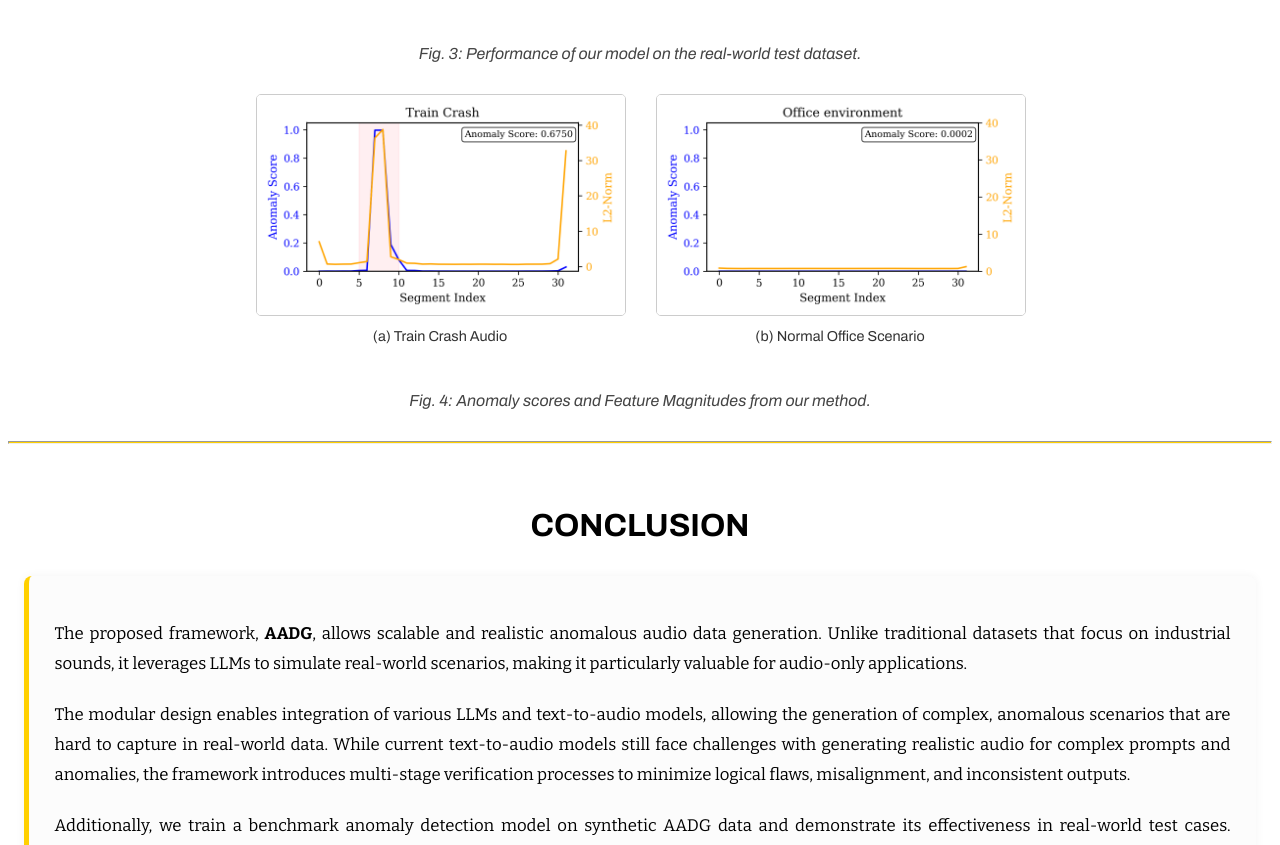
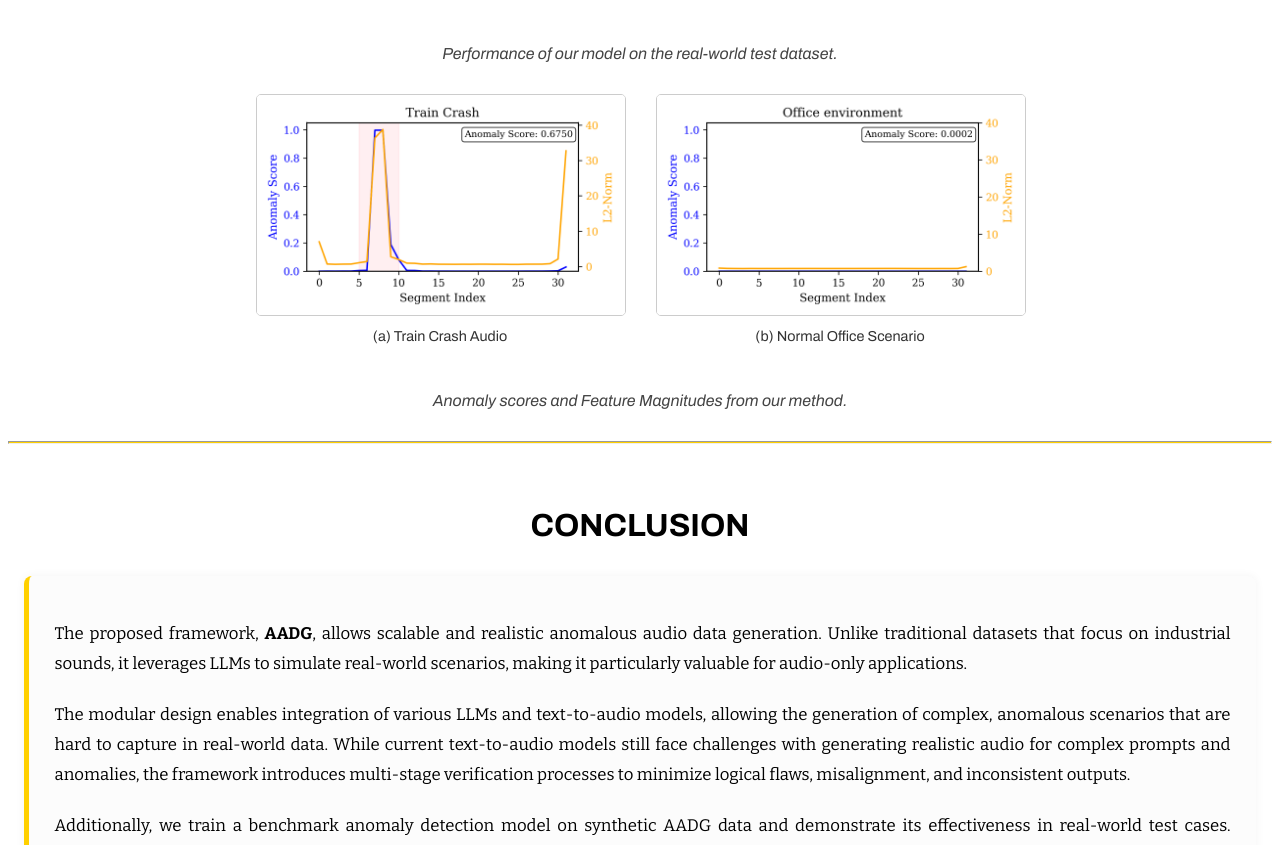
Before and after one commit to surabhi-raghavan/AADG, a plain HTML site: page index.html in a window 1280 px wide. Shown: the part 2097-2942 px from the top of the page. Drawn offline with nearby package versions, Linux system fonts and the light colour scheme.

Commit message:
Update index.html

```diff
--- a/index.html
+++ b/index.html
@@ -103,7 +103,7 @@
         <div class="subcaption">(b) ROC Curve</div>
       </div>
       <div class="figure-caption">
-        Fig. 3: Performance of our model on the real-world test dataset.
+        Performance of our model on the real-world test dataset.
       </div>
     </div>
 
@@ -120,7 +120,7 @@
         <div class="subcaption">(b) Normal Office Scenario</div>
       </div>
       <div class="figure-caption">
-        Fig. 4: Anomaly scores and Feature Magnitudes from our method.
+        Anomaly scores and Feature Magnitudes from our method.
       </div>
     </div>
 
```
